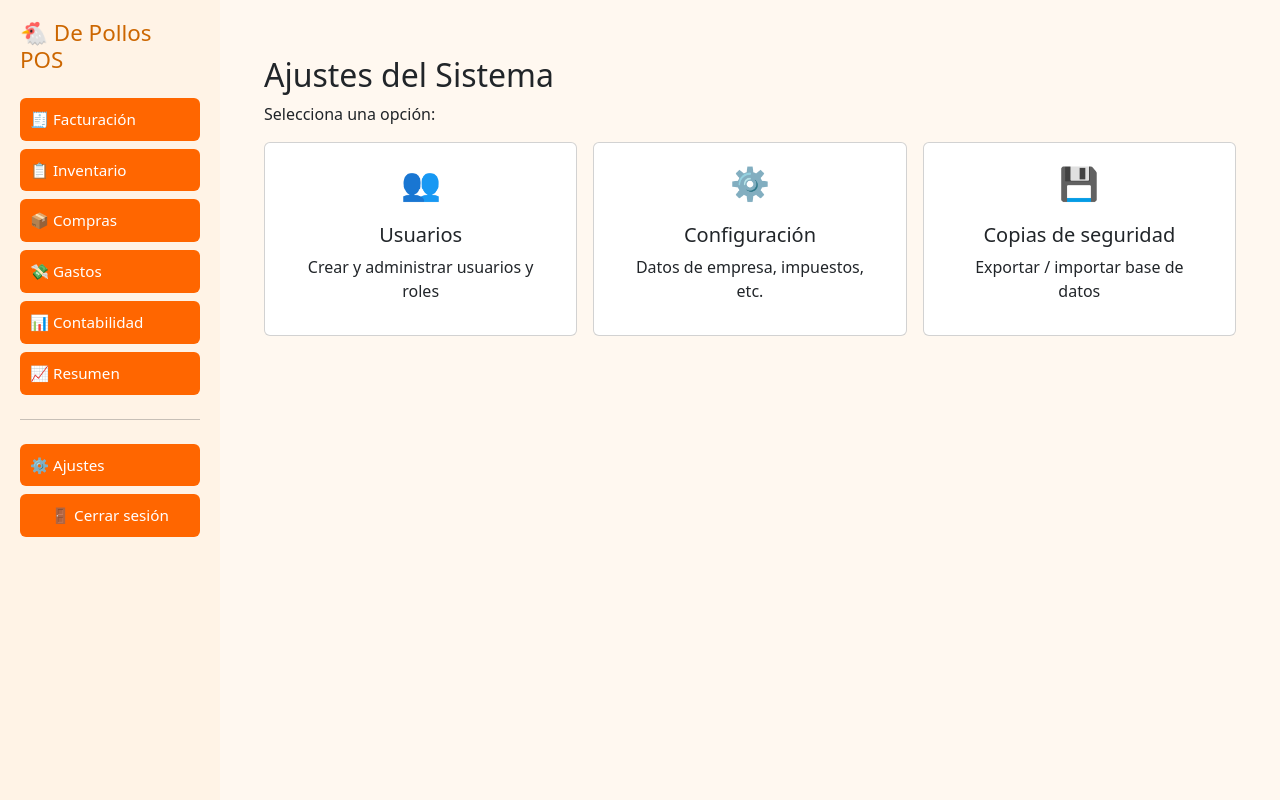
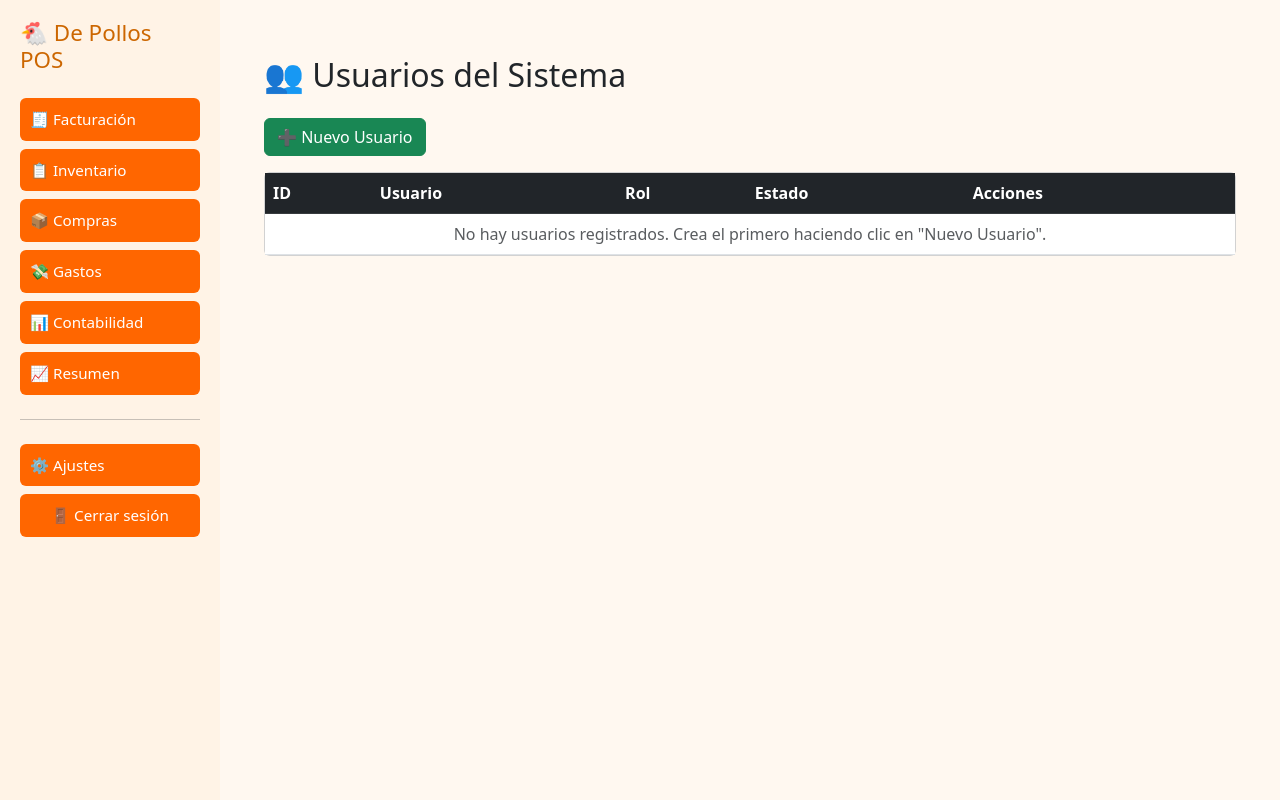
Before and after one commit to AlejoPOS/DePollosPosv1, a Flask app: page /ajustes in a window 1280 px wide. Run offline with Flask 3, Linux system fonts and the light colour scheme; the visitor is signed in with stand-in values (Sample User, id 1); some libraries are stand-ins or nearby versions.

Commit message:
Update ajustes.html

```diff
--- a/templates/ajustes.html
+++ b/templates/ajustes.html
@@ -1,39 +1,175 @@
 {% extends "base.html" %}
 {% block content %}
 <div class="container mt-4">
-  <h2>Ajustes del Sistema</h2>
-  <p>Selecciona una opción:</p>
+  <h2 class="mb-4">👥 Usuarios del Sistema</h2>
 
-  <div class="row g-3">
-    <div class="col-md-4">
-      <a href="{{ url_for('ajustes_usuarios') }}" class="card text-center text-decoration-none p-3 h-100">
-        <div style="font-size:2rem;">👥</div>
-        <div class="card-body">
-          <h5 class="card-title">Usuarios</h5>
-          <p class="card-text">Crear y administrar usuarios y roles</p>
-        </div>
-      </a>
-    </div>
+  <button class="btn btn-success mb-3" data-bs-toggle="modal" data-bs-target="#modalAddUser">
+    ➕ Nuevo Usuario
+  </button>
 
-    <div class="col-md-4">
-      <a href="#" class="card text-center text-decoration-none p-3 h-100">
-        <div style="font-size:2rem;">⚙️</div>
-        <div class="card-body">
-          <h5 class="card-title">Configuración</h5>
-          <p class="card-text">Datos de empresa, impuestos, etc.</p>
-        </div>
-      </a>
-    </div>
-
-    <div class="col-md-4">
-      <a href="#" class="card text-center text-decoration-none p-3 h-100">
-        <div style="font-size:2rem;">💾</div>
-        <div class="card-body">
-          <h5 class="card-title">Copias de seguridad</h5>
-          <p class="card-text">Exportar / importar base de datos</p>
-        </div>
-      </a>
+  <div class="card">
+    <div class="table-responsive">
+      <table class="table table-hover mb-0">
+        <thead class="table-dark">
+          <tr>
+            <th>ID</th>
+            <th>Usuario</th>
+            <th>Rol</th>
+            <th>Estado</th>
+            <th>Acciones</th>
+          </tr>
+        </thead>
+        <tbody>
+          {% if usuarios %}
+            {% for u in usuarios %}
+            <tr>
+              <td>{{ u.id }}</td>
+              <td><strong>{{ u.usuario }}</strong></td>
+              <td>
+                <span class="badge {% if u.rol == 'admin' %}bg-danger{% elif u.rol == 'cajero' %}bg-primary{% else %}bg-secondary{% endif %}">
+                  {{ u.rol|upper }}
+                </span>
+              </td>
+              <td>
+                {% if u.activo %}
+                  <span class="badge bg-success">Activo</span>
+                {% else %}
+                  <span class="badge bg-secondary">Inactivo</span>
+                {% endif %}
+              </td>
+              <td>
+                <button type="button" class="btn btn-sm btn-warning" onclick="toggleUsuario({{ u.id }})">
+                  {% if u.activo %}
+                    🔒 Desactivar
+                  {% else %}
+                    ✅ Activar
+                  {% endif %}
+                </button>
+              </td>
+            </tr>
+            {% endfor %}
+          {% else %}
+            <tr>
+              <td colspan="5" class="text-center text-muted">
+                No hay usuarios registrados. Crea el primero haciendo clic en "Nuevo Usuario".
+              </td>
+            </tr>
+          {% endif %}
+        </tbody>
+      </table>
     </div>
   </div>
 </div>
+
+<!-- Modal Nuevo Usuario -->
+<div class="modal fade" id="modalAddUser" tabindex="-1">
+  <div class="modal-dialog">
+    <div class="modal-content">
+      <form id="formAddUser">
+        <div class="modal-header">
+          <h5 class="modal-title">➕ Nuevo Usuario</h5>
+          <button type="button" class="btn-close" data-bs-dismiss="modal"></button>
+        </div>
+        <div class="modal-body">
+          <div class="mb-3">
+            <label for="usuario" class="form-label">Usuario *</label>
+            <input autocomplete="username" type="text" class="form-control" id="usuario" required>
+          </div>
+          <div class="mb-3">
+            <label for="clave" class="form-label">Contraseña *</label>
+            <input autocomplete="new-password" type="password" class="form-control" id="clave" required>
+          </div>
+          <div class="mb-3">
+            <label for="rol" class="form-label">Rol *</label>
+            <select class="form-select" id="rol">
+              <option value="admin">Administrador</option>
+              <option value="cajero" selected>Cajero</option>
+              <option value="auxiliar">Auxiliar</option>
+            </select>
+          </div>
+        </div>
+        <div class="modal-footer">
+          <button type="button" class="btn btn-secondary" data-bs-dismiss="modal">Cancelar</button>
+          <button type="submit" class="btn btn-primary">💾 Guardar</button>
+        </div>
+      </form>
+    </div>
+  </div>
+</div>
+
+<script src="https://cdn.jsdelivr.net/npm/bootstrap@5.3.0/dist/js/bootstrap.bundle.min.js"></script>
+<script>
+document.getElementById('formAddUser').addEventListener('submit', async function(e) {
+  e.preventDefault();
+
+  const payload = {
+    usuario: document.getElementById('usuario').value.trim(),
+    clave: document.getElementById('clave').value,
+    rol: document.getElementById('rol').value
+  };
+
+  if (!payload.usuario || !payload.clave) {
+    alert("Usuario y contraseña son requeridos");
+    return;
+  }
+
+  if (payload.usuario.length < 3) {
+    alert("El usuario debe tener al menos 3 caracteres");
+    return;
+  }
+
+  if (payload.clave.length < 4) {
+    alert("La contraseña debe tener al menos 4 caracteres");
+    return;
+  }
+
+  try {
+    const res = await fetch("/ajustes/usuarios/add", {
+      method: "POST",
+      headers: { "Content-Type": "application/json" },
+      body: JSON.stringify(payload)
+    });
+
+    const data = await res.json();
+
+    if (data.success) {
+      const modalEl = document.getElementById('modalAddUser');
+      const modalInstance = bootstrap.Modal.getInstance(modalEl);
+      if (modalInstance) {
+        modalInstance.hide();
+      }
+
+      alert("✅ Usuario creado correctamente");
+      location.reload();
+
+    } else {
+      alert("❌ Error: " + (data.error || "Error desconocido"));
+    }
+  } catch (err) {
+    alert("❌ Error de conexión: " + err.message);
+  }
+});
+
+async function toggleUsuario(userId) {
+  if (!confirm("¿Cambiar estado del usuario #" + userId + "?")) return;
+
+  try {
+    const res = await fetch(`/ajustes/usuarios/toggle/${userId}`, {
+      method: "POST",
+      headers: { 'Content-Type': 'application/json' }
+    });
+
+    const data = await res.json();
+
+    if (data.success) {
+      alert("✅ Estado cambiado correctamente");
+      location.reload();
+    } else {
+      alert("❌ Error: " + (data.error || "desconocido"));
+    }
+  } catch (err) {
+    alert("❌ Error: " + err.message);
+  }
+}
+</script>
 {% endblock %}
```
